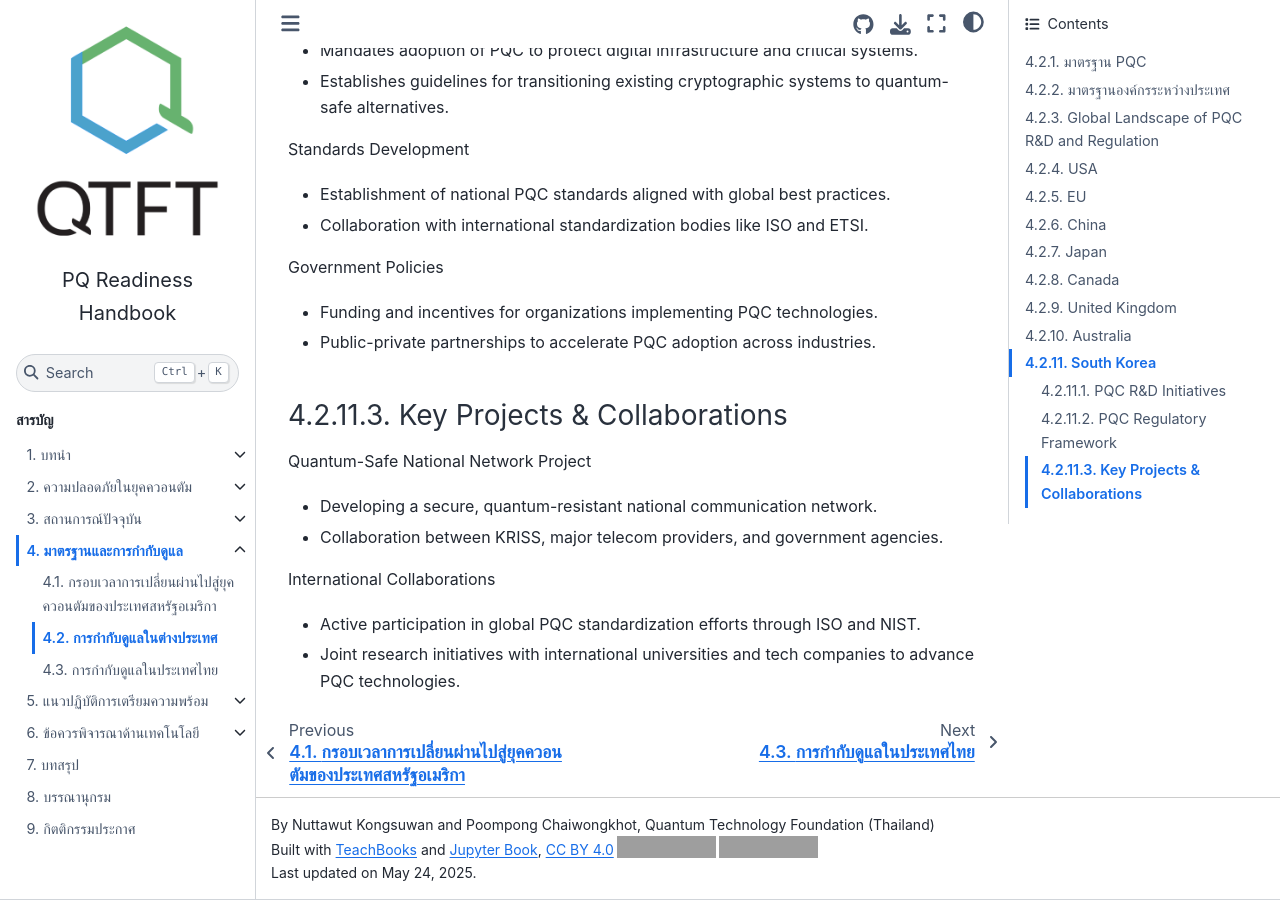
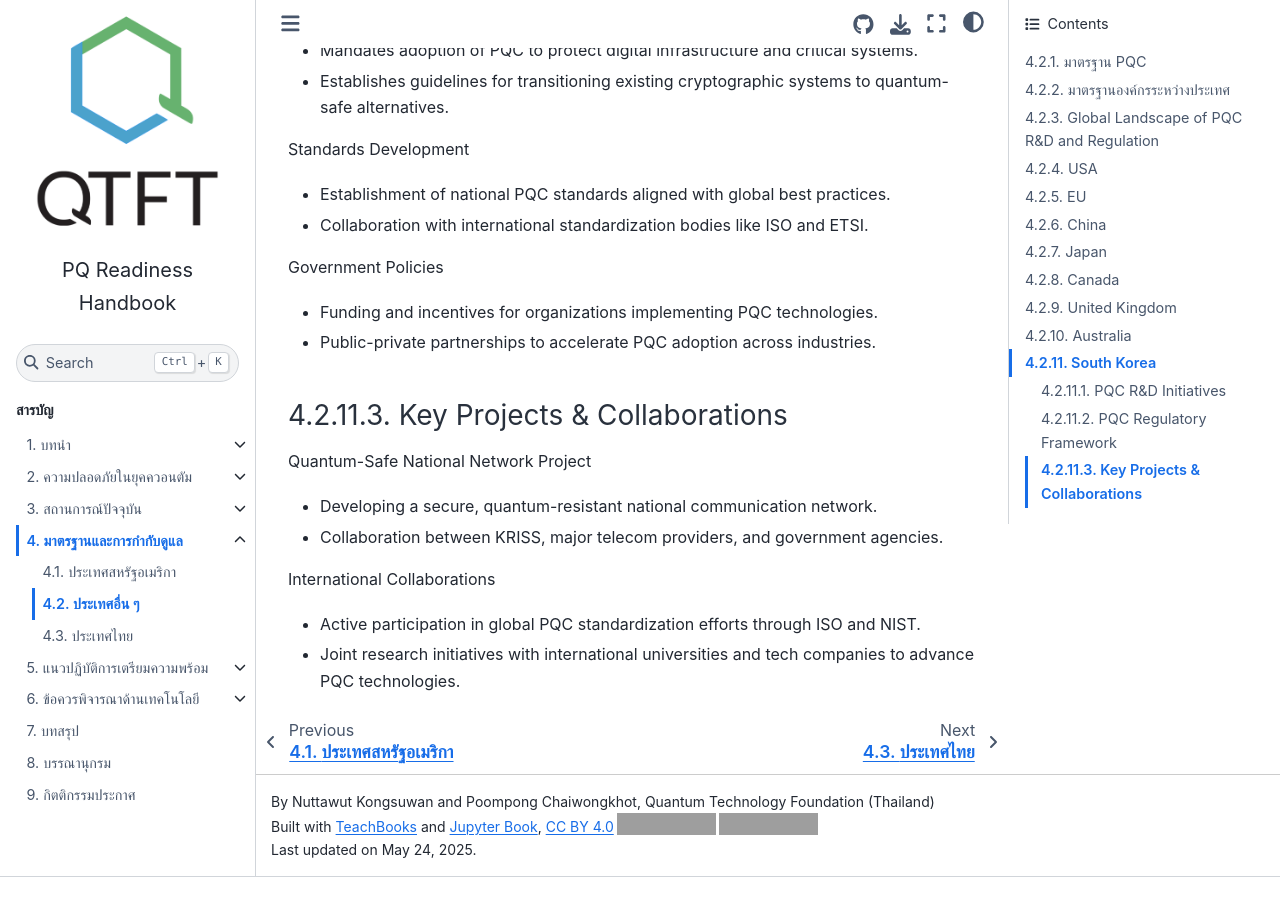
Before and after one commit to qtft/pq-readiness-handbook, a Jupyter Book: the page built from book/regulations/other-countries.md, in a window 1280 px wide and 900 px high, scrolled down 13595 px. Built offline with Jupyter Book 1.0.4 settings and Sphinx 7.4.7 and the Sphinx Book theme 1.1.4, drawn with Linux system fonts in a browser that asks for light colours; comment, search, counter and statistics services are not loaded; after the commit the page ends 14472 px from its top, so only the background shows below that; some of the changed text lies outside the part shown; grey boxes are pictures that could not be loaded.

Commit message:
make section title more concise

````diff
--- a/book/regulations/other-countries.md
+++ b/book/regulations/other-countries.md
@@ -1,4 +1,4 @@
-# การกำกับดูแลในต่างประเทศ
+# ประเทศอื่น ๆ
 
 EU Quantum-Safe Europe, U.S. NSTAC
 
--- a/book/regulations/thailand.md
+++ b/book/regulations/thailand.md
@@ -1,4 +1,4 @@
-# การกำกับดูแลในประเทศไทย
+# ประเทศไทย
 
 ```{figure} ../figures/thai-timeline.png
 ---
--- a/book/regulations/usa.md
+++ b/book/regulations/usa.md
@@ -1,4 +1,4 @@
-# กรอบเวลาการเปลี่ยนผ่านไปสู่ยุคควอนตัมของประเทศสหรัฐอเมริกา
+# ประเทศสหรัฐอเมริกา
 
 [บันทึกความมั่นคงแห่งชาติฉบับที่ 10 (National Security Memorandum 10 - NSM-10)](https://bidenwhitehouse.archives.gov/briefing-room/statements-releases/2022/05/04/national-security-memorandum-on-promoting-united-states-leadership-in-quantum-computing-while-mitigating-risks-to-vulnerable-cryptographic-systems/) ของประเทศสหรัฐอเมริกา กำหนดเป้าหมายในปี 2035 สำหรับการเปลี่ยนผ่านไปสู่การใช้ PQC ในระบบของรัฐบาลกลาง โดยสามารถสรุปเนื้อหาได้ดังนี้
 
````
